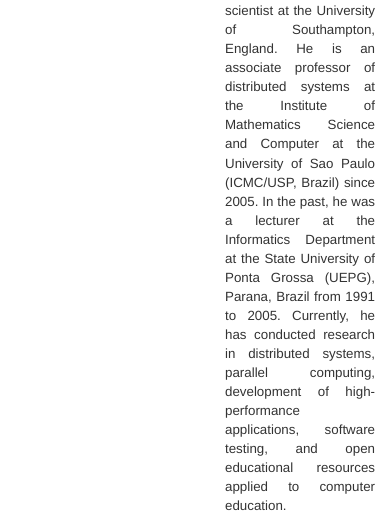
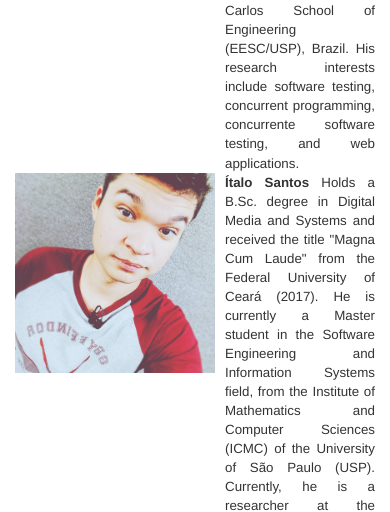
Before and after one commit to andrebpradof/Selectt, a CodeIgniter app: page /database/information/people in a window 390 px wide. Shown: the part 261-773 px from the top of the page. Run offline with CodeIgniter, Linux system fonts and the light colour scheme.

Commit message:
mudanças em people_page.php

```diff
--- a/application/views/information/people_page.php
+++ b/application/views/information/people_page.php
@@ -24,6 +24,33 @@
 </style>
 
 <div class="container animated fadeIn">
+	<div class="row" style="padding-top: 40px;">
+
+		<!-- Andre -->
+		<div class="col-lg-6 col-md-6 col-sm-12 col-xs-12">
+			<div class="post-container">
+				<div class="post-thumb">
+					<img src="<? echo base_url("assets/photos/andre.jpg");?>">
+				</div>
+				<div class="post-content">
+					<strong>André Baconcelo Prado Furlanetti</strong> is currently a Bachelor in Computer Engineering student in the Institute of Mathematics and Computer Science (ICMC/USP) and Sao Carlos School of Engineering (EESC/USP), Brazil. His research interests include software testing, concurrent programming, concurrente software testing, and web applications.
+				</div>
+			</div>
+		</div>
+
+		<!-- Italo -->
+		<div class="col-lg-6 col-md-6 col-sm-12 col-xs-12">
+			<div class="post-container">
+				<div class="post-thumb">
+					<img src="<? echo base_url("assets/photos/italo.jpg");?>">
+				</div>
+				<div class="post-content">
+					<strong>Ítalo Santos</strong> Holds a B.Sc. degree in Digital Media and Systems and received the title "Magna Cum Laude" from the Federal University of Ceará (2017). He is currently a Master student in the Software Engineering and Information Systems field, from the Institute of Mathematics and Computer Sciences (ICMC) of the University of São Paulo (USP). Currently, he is a researcher at the Laboratory of Software Engineering (LABES), where he develops his master's research financed by the São Paulo Research Foundation (FAPESP). Areas of interest, research and work: Software Engineering; Software Testing; Testing of Concurrent Programs; Empirical Software Engineering; Software quality; Software Ecosystems.
+				</div>
+			</div>
+		</div>
+	</div>
+
 	<div class="row" style="padding-top: 40px;">
 		<!-- Paulo -->
 		<div class="col-lg-6 col-md-6 col-sm-12 col-xs-12">
```
Also changed, not shown: nbproject/private/private.xml (deleted, +0 -10 lines), nbproject/project.xml (deleted, +0 -9 lines), assets/photos/italo.jpg (added), 4 other files.
